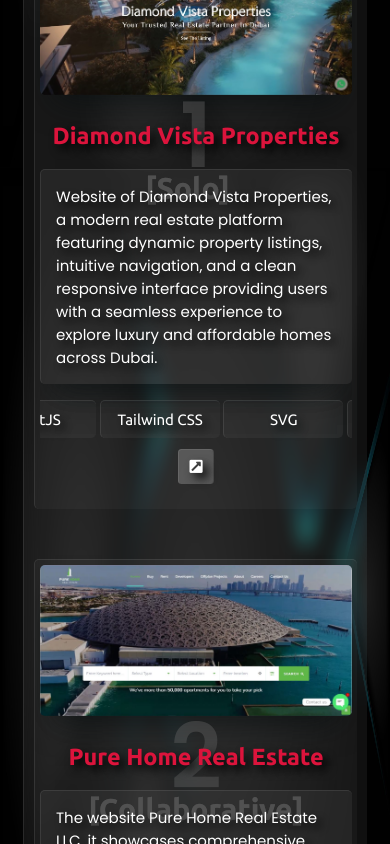
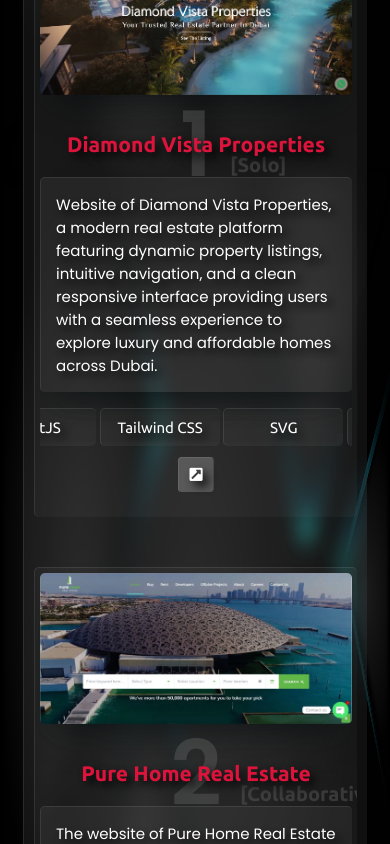
Before and after one commit to Maaazhar/maaazhar.github.io, a React (Vite) app: page / in a window 390 px wide. Shown: the part 5740-6584 px from the top of the page. Built offline with nearby package versions, Linux system fonts and the light colour scheme.

Commit message:
Fixing responsive issues in project section

```diff
--- a/src/components/Project/Project.css
+++ b/src/components/Project/Project.css
@@ -89,7 +89,7 @@
     justify-content: center;
 }
 
-.singleProjectRevers>.projectDescription>.projectTitleWrapper:has(.projectSubTitle)  {
+.singleProjectRevers>.projectDescription>.projectTitleWrapper:has(.projectSubTitle) {
     align-items: flex-start;
     justify-content: center;
 }
@@ -114,20 +114,28 @@
     text-shadow: none;
     z-index: -1;
 }
-.workingMode {
-    position: absolute;
-    transform: translate( -10%,150%);
-    color: #666666aa;
-    text-shadow: none;
-    font-size: 30px;
-    text-transform: capitalize;
-}
 
 .singleProjectRevers>.projectDescription>.projectTitleWrapper>.projectSequence {
     left: 0;
 }
+
+.workingMode {
+    position: absolute;
+    transform: translate(-55px, -70%);
+    color: #66666669;
+    text-shadow: none;
+    font-size: 30px;
+    text-transform: capitalize;
+    z-index: -1;
+}
+
+.workingMode-0 {
+    transform: translate(-35px, -70%);
+}
+
 .singleProjectRevers>.projectDescription>.projectTitleWrapper>.workingMode {
-    transform: translate(0%,150%);
+    /* transform: translate(0%,150%); */
+    transform: translate(55px, -70%);
 }
 
 .projectInfo {
@@ -147,7 +155,7 @@
 
 .projectDetails {
     position: relative;
-    margin-top: 60px;
+    margin-top: 25px;
     padding: 20px;
     background-color: #0c181aa0;
     backdrop-filter: blur(1px);
@@ -253,7 +261,7 @@
     }
 
     .projectDetails {
-        margin-top: 15px;
+        margin-top: 20px;
         padding: 15px;
         font-size: 15px;
     }
@@ -273,11 +281,25 @@
 
 @media (max-width: 800px) {
     .projectTitleWrapper {
-        font-size: 20px;
+        font-size: 18px;
+        padding-top: 10px;
+    }
+
+    .workingMode {
+        transform: translate(-55px, -90%);
+        font-size: 25px;
+    }
+
+    .workingMode-0 {
+        transform: translate(-35px, -90%);
+    }
+
+    .singleProjectRevers>.projectDescription>.projectTitleWrapper>.workingMode {
+        transform: translate(55px, -90%);
     }
 
     .projectDetails {
-        margin-top: 10px;
+        margin-top: 20px;
         padding: 10px;
         font-size: 13px;
     }
@@ -363,6 +385,27 @@
         font-size: 90px;
     }
 
+    .workingMode,
+    .singleProjectRevers>.projectDescription>.projectTitleWrapper>.workingMode {
+        transform: translate(200px, 85%);
+        font-size: 20px;
+        left: 0;
+    }
+
+    .workingMode-0 {
+        transform: translate(190px, 85%);
+    }
+
+    .projectTitleWrapper:has(.projectSubTitle), .singleProjectRevers>.projectDescription>.projectTitleWrapper:has(.projectSubTitle) {
+        align-items: center;
+    }
+
+    .projectSubTitle {
+        margin-left: 0;
+        font-size: 12px;
+        text-align: center;
+    }
+
     .projectInfo,
     .singleProjectRevers>.projectDescription>.projectInfo {
         position: relative;
@@ -421,8 +464,8 @@
         }
     }
 
-    .projectTechnology>ul:focus ~ .projectTechnology>ul>li{
-        animation-play-state: paused!important;
+    .projectTechnology>ul:focus~.projectTechnology>ul>li {
+        animation-play-state: paused !important;
     }
 
     .projectLink {
--- a/src/components/Project/Project.jsx
+++ b/src/components/Project/Project.jsx
@@ -38,7 +38,7 @@ const Project = () => {
                                                     <h3 className="projectTitle">{p.title}</h3>
                                                     {p.subTitle && <h3 className="projectSubTitle">{p.subTitle}</h3>}
                                                     <h3 className="projectSequence">{i + 1}</h3>
-                                                    <h3 className="workingMode">[{p.workingMode}]</h3>
+                                                    <h3 className={`workingMode workingMode-${i}`}>[{p.workingMode}]</h3>
                                                 </div>
                                                 <div className="projectInfo ">
                                                     <p className="projectDetails">{p.details}</p>
--- a/src/components/Project/ProjectList.jsx
+++ b/src/components/Project/ProjectList.jsx
@@ -23,7 +23,7 @@ const projects = [
                 "image": pureHome,
                 "workingMode": "collaborative",
                 "title": "Pure Home Real Estate",
-                "details": "The website Pure Home Real Estate LLC, it showcases comprehensive listings, detailed investment insights and expert guidance across the UAE market, delivering a refined and user-focused experience for renters, buyers and investors.",
+                "details": "The website of Pure Home Real Estate LLC, it showcases comprehensive listings, detailed investment insights and expert guidance across the UAE market, delivering a refined and user-focused experience for renters, buyers and investors.",
                 "technology": ["HTML", "CSS", "NextJS", "ReactJS", "Font Awesome", "Organic  SEO"],
                 "liveLink": ["https://purehome-re.ae/"],
             },
@@ -31,7 +31,7 @@ const projects = [
                 "image": aqary,
                 "workingMode": "collaborative",
                 "title": "Aqary Investment",
-                "details": "The website of Aqary Investment & Development, showcasing their real-estate services across the UAE with clear property listings, professional branding, and an inviting user experience that supports clients in buying, selling, renting and investing with confidence.",
+                "details": "Aqary Investment & Developments website, showcasing their real-estate services across the UAE with clear property listings, professional branding, and an inviting user experience that supports clients in buying, selling, renting and investing with confidence.",
                 "technology": ["NextJS", "ReactJS", "MaterialUI", "Font Awesome", "Organic  SEO"],
                 "liveLink": ["https://aqaryaid.com/en"],
             },
```
